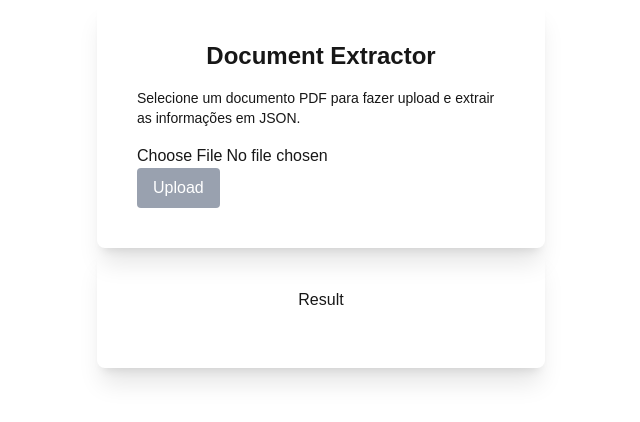
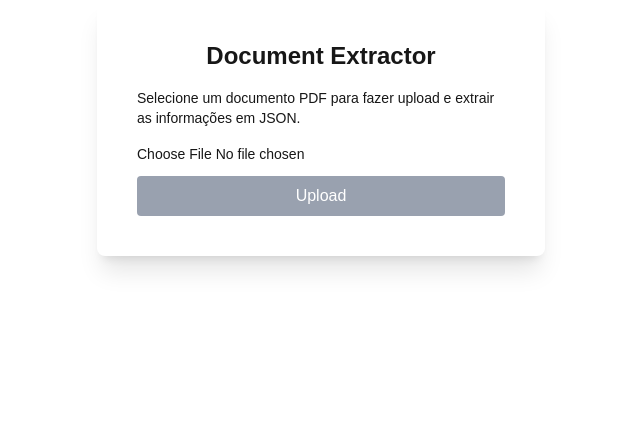
Before and after one commit to fecarneiro/fullstack-document-extraction, a Next.js app: page / in a window 1280 px wide. Shown: the top 422 px of the page, without its empty margins (319-959 px from the left). Built offline with nearby package versions, Linux system fonts and the light colour scheme.

Commit message:
Refactor Home component to enhance file upload handling, improve result display, and manage loading state more effectively

```diff
--- a/src/app/api/upload/route.ts
+++ b/src/app/api/upload/route.ts
@@ -82,9 +82,14 @@ export async function POST(request: NextRequest) {
     });
 
     const result = response.output_text;
-    console.log(result);
+    if (!result) throw new Error('Empty OpenAI response');
 
-    if (!result) throw new Error('Empty OpenAI response');
+    let parsedResult;
+    try {
+      parsedResult = JSON.parse(result);
+    } catch (e) {
+      parsedResult;
+    }
 
     return NextResponse.json({
       result,
--- a/src/app/page.tsx
+++ b/src/app/page.tsx
@@ -52,13 +52,15 @@ export default function Home() {
           Selecione um documento PDF para fazer upload e extrair as informações
           em JSON.
         </p>
+        {/* Form */}
+        <form onSubmit={onSubmit} className="flex flex-col gap-3 w-full">
           {/* File Select */}
-        <form onSubmit={onSubmit}>
           <input
             type="file"
             name="file"
             accept="application/pdf"
             onChange={(e) => setFile(e.target.files?.[0])}
+            className="text-sm"
           />
           {file && (
             <p className="text-sm text-gray-600">Selected File: {file.name}</p>
@@ -72,27 +74,34 @@ export default function Home() {
           />
         </form>
       </div>
-      {/* Result */}
+      {/* Result - show only if: result, error or loading state */}
+      {(loading || showResult || error) && (
         <div className="p-10 flex flex-col items-center rounded-lg shadow-xl gap-4 max-w-md mx-auto">
-        <h3>Result</h3>
+          <h3 className="text-lg font-semibold">Result</h3>
+
           {/* Loading */}
           {loading && (
             <div
-            className="inline-block h-8 w-8 animate-spin rounded-full border-4 border-solid border-current border-r-transparent align-[-0.125em] motion-reduce:animate-[spin_1.5s_linear_infinite]"
+              className="inline-block h-8 w-8 animate-spin rounded-full border-4 border-solid border-current border-r-transparent"
               role="status"
             ></div>
           )}
-        {/* Display Result */}
-        <div>
+
+          {/* Show Result */}
           {showResult && (
-            <pre className="text-xs text-left bg-gray-100 p-2 rounded">
+            <div className="w-full">
+              <pre className="text-xs text-left bg-gray-100 p-4 rounded overflow-auto max-h-96">
                 {JSON.stringify(showResult, null, 2)}
               </pre>
+            </div>
+          )}
+
+          {/* Error */}
+          {error && (
+            <div className="text-red-600 text-sm text-center">{error}</div>
           )}
         </div>
-        {/* Display Error */}
-        {error && <div className="text-red-600">{error}</div>}
-      </div>
+      )}
     </div>
   );
 }
```
Lines whose indentation alone changed are shown as unchanged.
